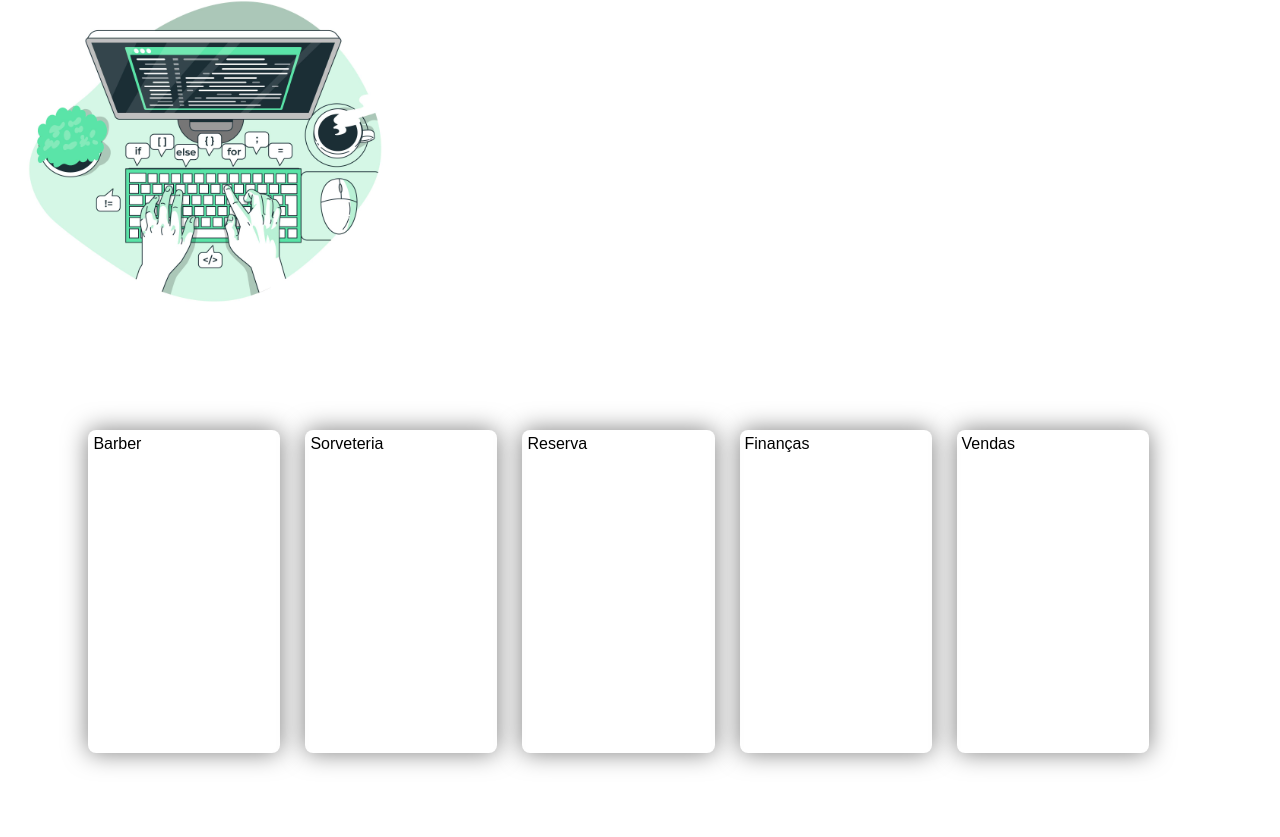
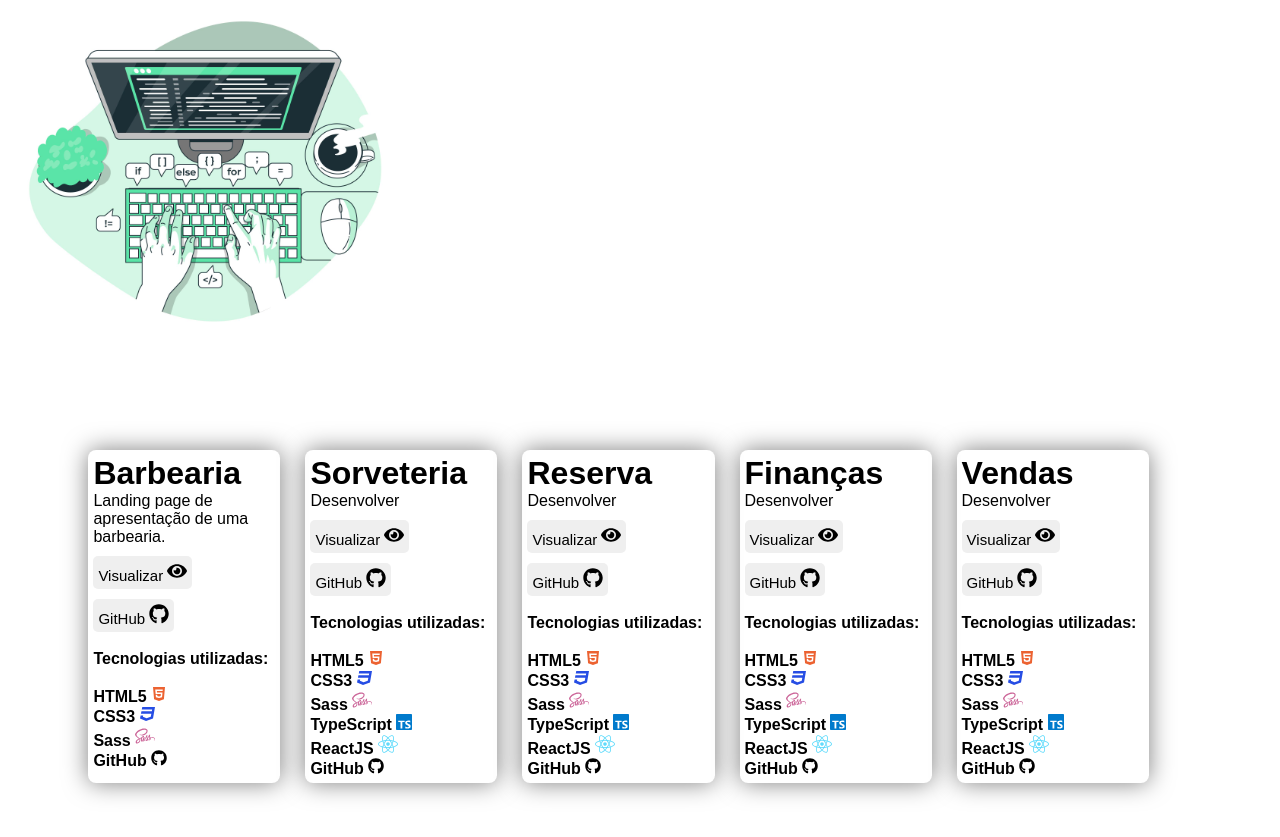
Before and after one commit to jhondharkyson520/portifolio, a React (Vite) app: page / in a window 1280 px wide. Shown: the part 495-1332 px from the top of the page. Built offline with nearby package versions, Linux system fonts and the light colour scheme.

Commit message:
Atualização cards projetos

```diff
--- a/src/App.css
+++ b/src/App.css
@@ -5,15 +5,24 @@
     flex-direction: column;
 }
 
+.container-about{
+  justify-content: center;
+  position: relative;
+  flex-direction: column;
+  justify-content: center;
+  background-color: #FFF;
+  display: grid;
+}
+
 .header{
   display: flex;
   align-items: center;
   justify-content: space-between;
-  background-color: #FFF;
+  background-color: #f1f1f1;
   width: 100%;
   border-radius: 0 18px;
   border: 5px solid transparent;
-  box-shadow: 0 0 25px rgba(0, 0, 0, 0.5);
+
 }
 
 .header-button{
@@ -68,6 +77,14 @@
       flex-direction: column;
 
     }
+
+    .imagem01{
+      width: 150%;
+      display: flex;
+      flex-direction: column;
+      justify-content: center;
+      position: relative;
+    }
 }
 
 .computing01{
@@ -82,10 +99,11 @@
 }
 
 .imagem01{
-  display: flex;
+  display: grid;
   flex-direction: column;
   justify-content: center;
   margin-left: 15px;
+  margin-top: 20px;
 }
 
 .projetos{
@@ -111,6 +129,7 @@
       display: flex;
       justify-content: center;
       flex-direction: column;
+      margin-top: 155px;
 
     }
 }
@@ -120,6 +139,8 @@
   border: 5px solid transparent;
   box-shadow: 0 0 25px rgba(0, 0, 0, 0.5);
   margin-right: 15px;
+
+
 }
 
 .projeto02{
@@ -149,3 +170,53 @@
   box-shadow: 0 0 25px rgba(0, 0, 0, 0.5);
   margin-right: 15px;
 }
+
+::-webkit-scrollbar{
+  width: 8px;
+}
+
+::-webkit-scrollbar-track{
+  background-color: #f1f1f1;
+}
+
+::-webkit-scrollbar-thumb{
+  background-color: #888;
+  border-radius: 8px;
+}
+
+::-webkit-scrollbar-thumb:hover{
+  background-color: #555;
+}
+
+.button-barber{
+  display: inline-block;
+  margin-right: 5px;
+  margin-top: 10px;
+  font-size: 15px;
+  border-radius: 5px;
+  padding: 5px;
+  text-align: center;
+  border: 5px;
+}
+
+.button-barber-github{
+  display: inline-block;
+  font-size: 15px;
+  border-radius: 5px;
+  padding: 5px;
+  text-align: center;
+  margin-top: 10px;
+  border: 5px;
+}
+
+.button-barber:hover{
+  border: 0 solid transparent;
+  box-shadow: 0 0 25px rgba(0, 0, 0, 0.5);
+  cursor: pointer;
+}
+
+.button-barber-github:hover{
+  border: 0 solid transparent;
+  box-shadow: 0 0 25px rgba(0, 0, 0, 0.5);
+  cursor: pointer;
+}
--- a/src/App.tsx
+++ b/src/App.tsx
@@ -1,7 +1,8 @@
 import JmIcon from './assets/JmIcon.png'
 import Computing01 from './assets/Computing01.jpg'
+import { SiTypescript } from 'react-icons/si'
 import './App.css'
-import {FaGithub, FaWhatsapp, FaLinkedin} from 'react-icons/fa'
+import {FaGithub, FaWhatsapp, FaLinkedin, FaEye, FaHtml5, FaCss3, FaSass, FaReact} from 'react-icons/fa'
 
 function App() {
 
@@ -46,6 +47,8 @@ function App() {
 
             </nav>
         </header>
+
+        <div className='container-about'>
           <div className='about'>
             <h1>Sobre</h1>
             <p>
@@ -64,26 +67,193 @@ function App() {
               className='computing01'
             />
           </div>
+        </div>
 
         <div className='projetos'>
           <div className='projeto01'>
-              Barber
+              <h1>Barbearia</h1>
+              <p>Landing page de apresentação de uma barbearia.</p>
+
+              <a href="https://projeto-barberdev-glij.vercel.app/" target='_blank'>
+                <button className='button-barber'>
+                  Visualizar <FaEye size={20}/>
+                </button>
+              </a>
+
+              <a href="https://github.com/jhondharkyson520/projeto-barberdev" target='_blank'>
+                <button className='button-barber-github'>
+                  GitHub <FaGithub size={20}/>
+                </button>
+              </a>
+
+              <br />
+              <br />
+              <p><strong>Tecnologias utilizadas: </strong></p>
+              <br />
+              <p>
+                <strong>
+                HTML5 <FaHtml5 style={{color: '#ec6231'}}/>
+                <br />
+                CSS3 <FaCss3 style={{color: '#264de4'}}/>
+                <br />
+                Sass <FaSass size={20} style={{color: '#cc6699'}}/>
+                <br />
+                GitHub <FaGithub/>
+                <br />
+                </strong>
+              </p>
           </div>
 
           <div className='projeto02'>
-              Sorveteria
+            <h1>Sorveteria</h1>
+          <p>Desenvolver</p>
+
+              <a href="#" target='_blank'>
+                <button className='button-barber'>
+                  Visualizar <FaEye size={20}/>
+                </button>
+              </a>
+
+              <a href="#" target='_blank'>
+                <button className='button-barber-github'>
+                  GitHub <FaGithub size={20}/>
+                </button>
+              </a>
+
+              <br />
+              <br />
+              <p><strong>Tecnologias utilizadas: </strong></p>
+              <br />
+              <p>
+                <strong>
+                HTML5 <FaHtml5 style={{color: '#ec6231'}}/>
+                <br />
+                CSS3 <FaCss3 style={{color: '#264de4'}}/>
+                <br />
+                Sass <FaSass size={20} style={{color: '#cc6699'}}/>
+                <br />
+                TypeScript <SiTypescript style={{color: '#007acc'}}/>
+                <br />
+                ReactJS <FaReact size={20} style={{color: '#61dbfb'}}/>
+                <br />
+                GitHub <FaGithub/>
+                <br />
+                </strong>
+              </p>
           </div>
 
           <div className='projeto03'>
-              Reserva
+            <h1>Reserva</h1>
+          <p>Desenvolver</p>
+
+              <a href="#" target='_blank'>
+                <button className='button-barber'>
+                  Visualizar <FaEye size={20}/>
+                </button>
+              </a>
+
+              <a href="#" target='_blank'>
+                <button className='button-barber-github'>
+                  GitHub <FaGithub size={20}/>
+                </button>
+              </a>
+
+              <br />
+              <br />
+              <p><strong>Tecnologias utilizadas: </strong></p>
+              <br />
+              <p>
+                <strong>
+                HTML5 <FaHtml5 style={{color: '#ec6231'}}/>
+                <br />
+                CSS3 <FaCss3 style={{color: '#264de4'}}/>
+                <br />
+                Sass <FaSass size={20} style={{color: '#cc6699'}}/>
+                <br />
+                TypeScript <SiTypescript style={{color: '#007acc'}}/>
+                <br />
+                ReactJS <FaReact size={20} style={{color: '#61dbfb'}}/>
+                <br />
+                GitHub <FaGithub/>
+                <br />
+                </strong>
+              </p>
           </div>
 
-          <div className='projeto04'>
-              Finanças
+          <div className='projeto02'>
+            <h1>Finanças</h1>
+          <p>Desenvolver</p>
+
+              <a href="#" target='_blank'>
+                <button className='button-barber'>
+                  Visualizar <FaEye size={20}/>
+                </button>
+              </a>
+
+              <a href="#" target='_blank'>
+                <button className='button-barber-github'>
+                  GitHub <FaGithub size={20}/>
+                </button>
+              </a>
+
+              <br />
+              <br />
+              <p><strong>Tecnologias utilizadas: </strong></p>
+              <br />
+              <p>
+                <strong>
+                HTML5 <FaHtml5 style={{color: '#ec6231'}}/>
+                <br />
+                CSS3 <FaCss3 style={{color: '#264de4'}}/>
+                <br />
+                Sass <FaSass size={20} style={{color: '#cc6699'}}/>
+                <br />
+                TypeScript <SiTypescript style={{color: '#007acc'}}/>
+                <br />
+                ReactJS <FaReact size={20} style={{color: '#61dbfb'}}/>
+                <br />
+                GitHub <FaGithub/>
+                <br />
+                </strong>
+              </p>
           </div>
 
-          <div className='projeto05'>
-              Vendas
+          <div className='projeto02'>
+            <h1>Vendas</h1>
+          <p>Desenvolver</p>
+
+              <a href="#" target='_blank'>
+                <button className='button-barber'>
+                  Visualizar <FaEye size={20}/>
+                </button>
+              </a>
+
+              <a href="#" target='_blank'>
+                <button className='button-barber-github'>
+                  GitHub <FaGithub size={20}/>
+                </button>
+              </a>
+
+              <br />
+              <br />
+              <p><strong>Tecnologias utilizadas: </strong></p>
+              <br />
+              <p>
+                <strong>
+                HTML5 <FaHtml5 style={{color: '#ec6231'}}/>
+                <br />
+                CSS3 <FaCss3 style={{color: '#264de4'}}/>
+                <br />
+                Sass <FaSass size={20} style={{color: '#cc6699'}}/>
+                <br />
+                TypeScript <SiTypescript style={{color: '#007acc'}}/>
+                <br />
+                ReactJS <FaReact size={20} style={{color: '#61dbfb'}}/>
+                <br />
+                GitHub <FaGithub/>
+                <br />
+                </strong>
+              </p>
           </div>
         </div>
     </div>
```
Lines whose indentation alone changed are shown as unchanged.
